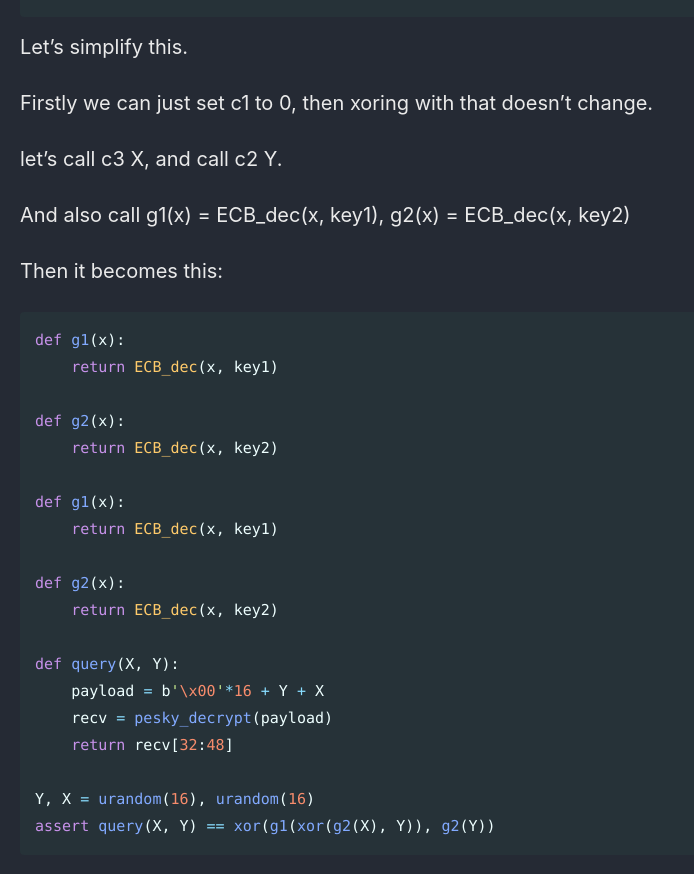
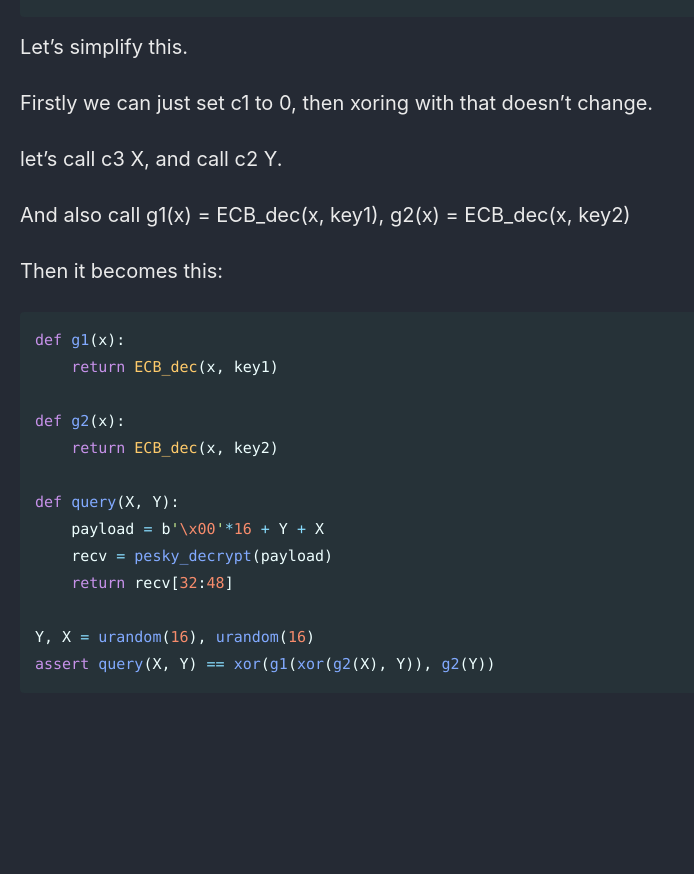
Before and after one commit to Connor-McCartney/Connor-McCartney.github.io, a Jekyll site: the page built from _pages/cryptography/other/b01lers-CTF-2025.md, in a window 1280 px wide and 900 px high, scrolled down 3128 px. Shown: the top 874 px of the window, without its empty margins (0-694 px from the left). Built offline with Jekyll 4.4.1, drawn with Linux system fonts in a browser that asks for light colours; cached includes are drawn as plain includes; after the commit the page ends 3866 px from its top, so only the background shows below that.

Commit message:
Update b01lers-CTF-2025.md

```diff
--- a/_pages/cryptography/other/b01lers-CTF-2025.md
+++ b/_pages/cryptography/other/b01lers-CTF-2025.md
@@ -139,12 +139,6 @@ def g1(x):
 def g2(x):
     return ECB_dec(x, key2)
 
-def g1(x):
-    return ECB_dec(x, key1)
-
-def g2(x):
-    return ECB_dec(x, key2)
-
 def query(X, Y):
     payload = b'\x00'*16 + Y + X
     recv = pesky_decrypt(payload)
```
